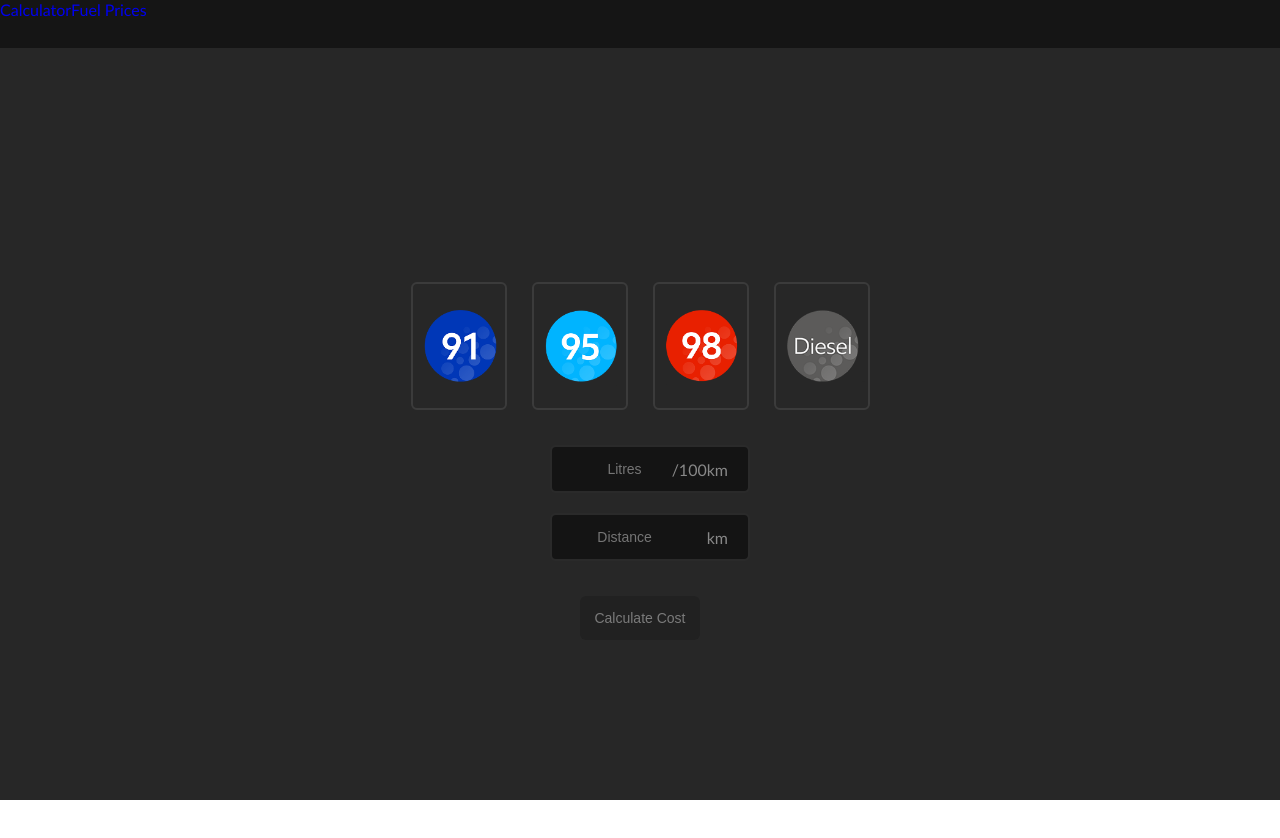
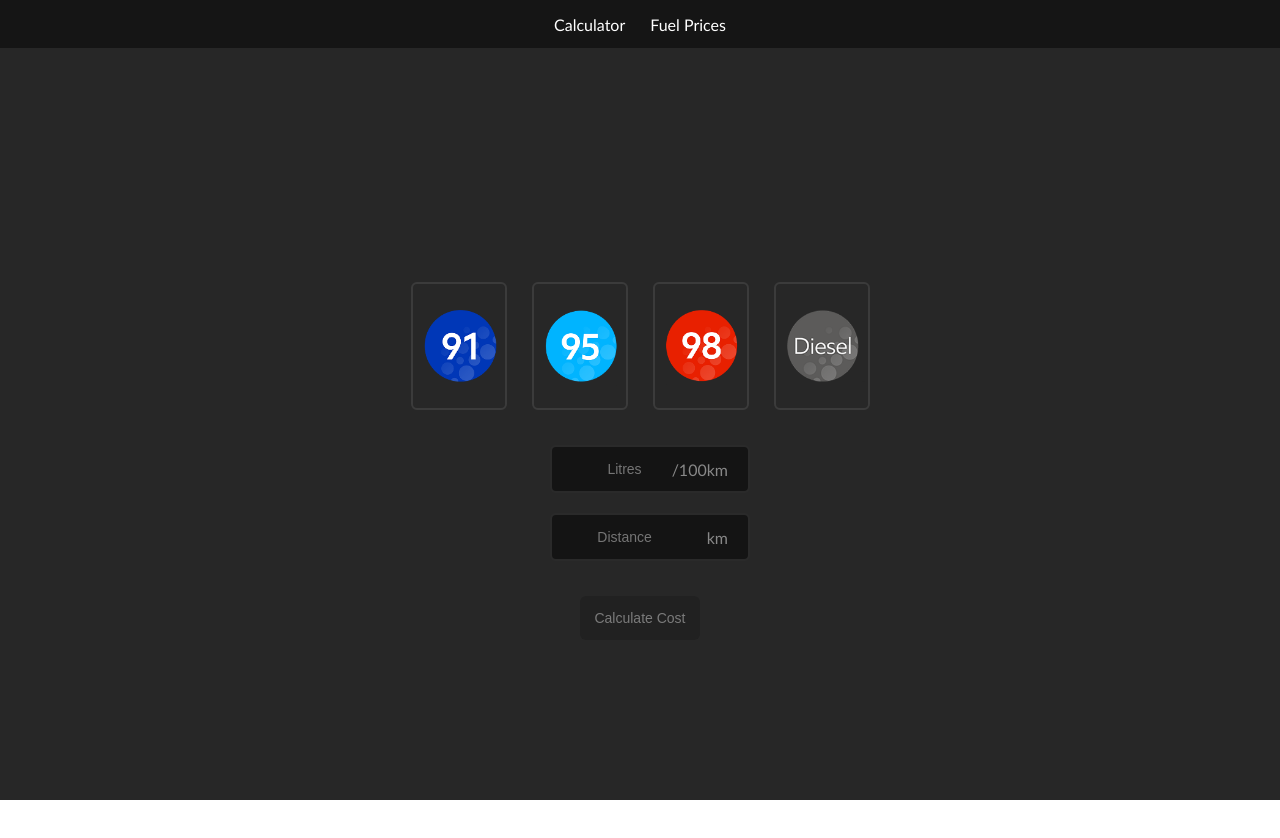
Before and after one commit to jedtherooster/fuel-calculator, a React (Vite) app in the folder client/: page / in a window 1280 px wide. Shown: the top 838 px of the page. Built offline with nearby package versions, Linux system fonts and the light colour scheme.

Commit message:
navbar changes

```diff
--- a/client/src/App.css
+++ b/client/src/App.css
@@ -5,10 +5,10 @@
   text-decoration: none;
 }
 
-Link:link,
-Link:visited,
-Link:hover,
-Link:active {
+a:link,
+a:visited,
+a:hover,
+a:active {
   text-decoration: none;
   color: inherit; /* Makes link color match surrounding text color */
 }
@@ -163,7 +163,14 @@ h1 {
 
 .header {
   display: flex;
+  justify-content: space-between;
+  align-items: center;
   background-color: rgba(0, 0, 0, 0.467);
   color: white;
   height: 3rem;
 }
+
+.header .links {
+  display: flex;
+  gap: 25px;
+}
--- a/client/src/pages/TravelCosts.jsx
+++ b/client/src/pages/TravelCosts.jsx
@@ -1,4 +1,5 @@
 import { useLocation, useNavigate } from "react-router-dom";
+import Navbar from "../components/Navbar";
 import "../App.css";
 
 function TravelCosts() {
@@ -13,6 +14,7 @@ function TravelCosts() {
 
   return (
     <>
+      <Navbar></Navbar>
       <div className="container">
         <h2>It will cost you</h2>
         <h1>${fuelPrice}</h1>
```
